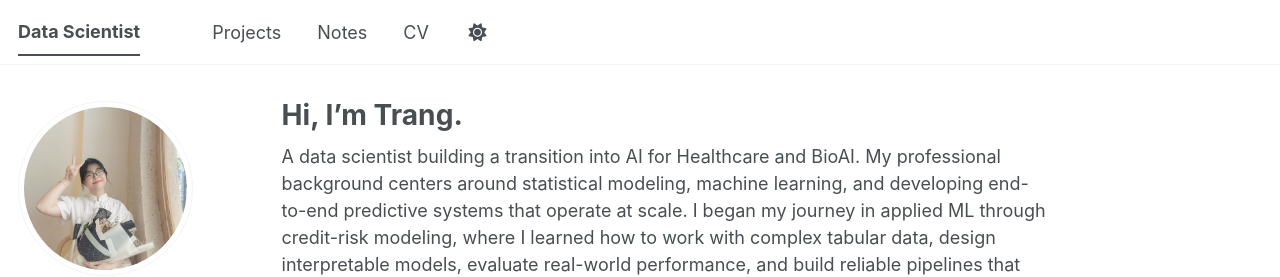
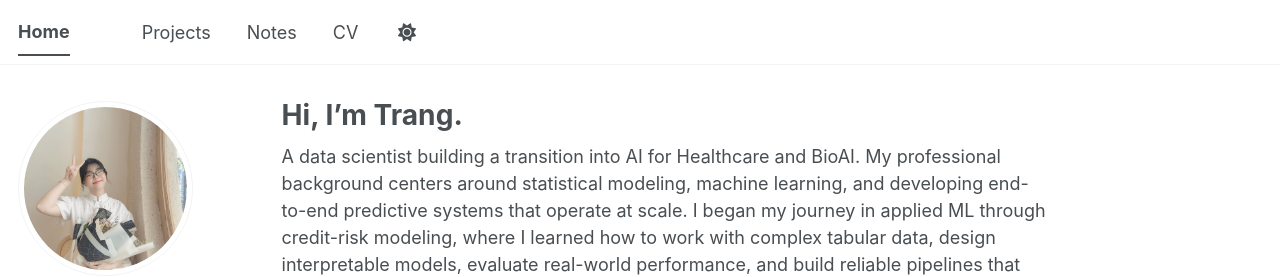
Before and after one commit to HuongTrangDo/huongtrangdo.github.io, a Jekyll site: the page built from _pages/about.md, in a window 1280 px wide. Shown: the top 277 px of the page. Built offline with Jekyll 4.4.1, drawn with Linux system fonts in a browser that asks for light colours; a script bundle is joined from its source files by our own code; library files that are not in the unit come from our copies.

Commit message:
Update _config.yml

```diff
--- a/_config.yml
+++ b/_config.yml
@@ -9,7 +9,7 @@
 # Basic Site Settings
 locale                   : "en-US"
 site_theme               : "default" # The available themes options are "default", "air", "sunrise", "mint", "dirt" and "contrast"
-title                    : "Data Scientist"
+title                    : "Home"
 title_separator          : "-"
 name                     : &name "Huong Trang"
 description              : &description "Data Scientist transitioning into AI, interested in applying machine learning to real-world problems."   # Update this with a general description of your site, this is the default if not overridden by a page
```
